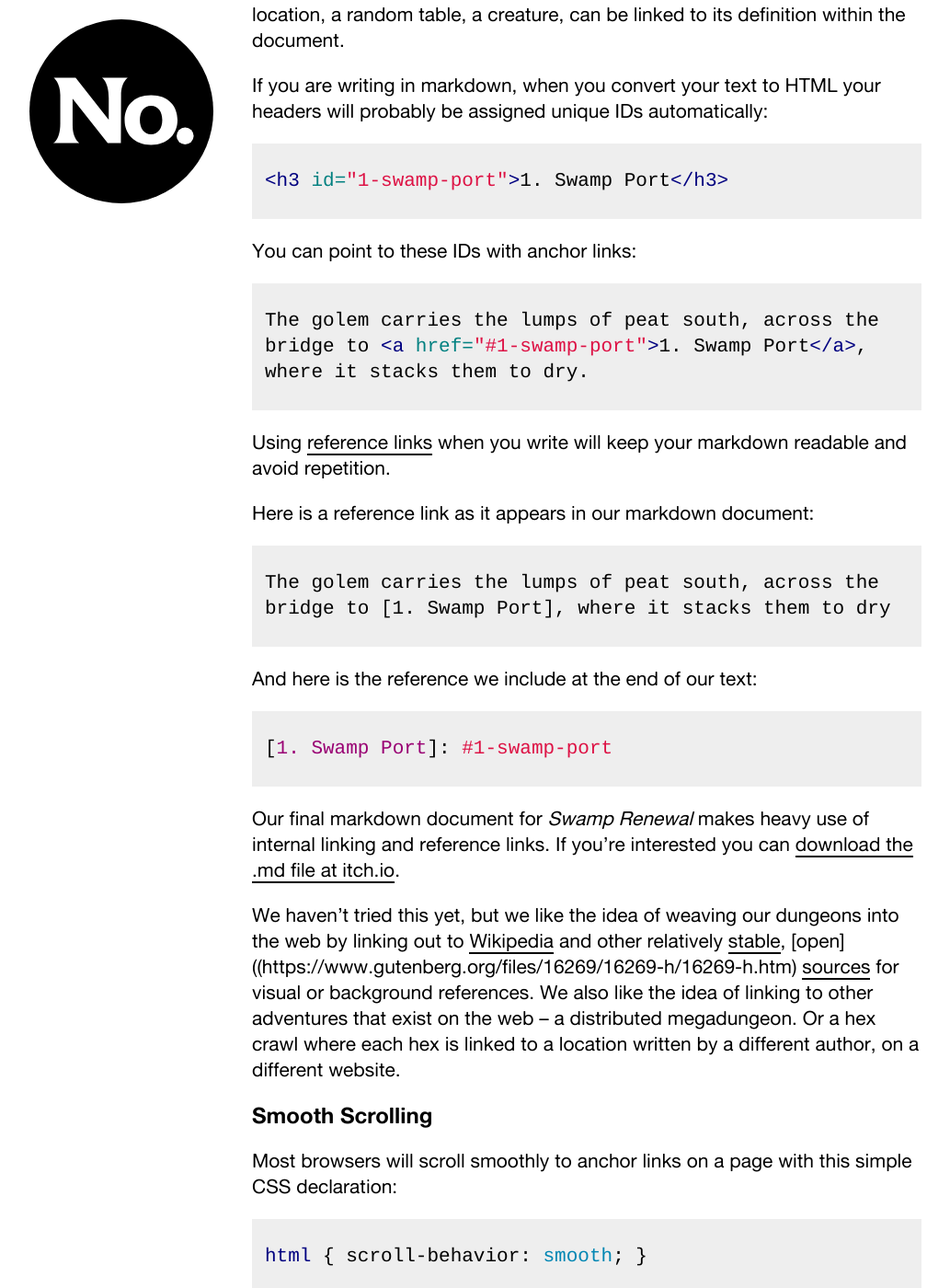
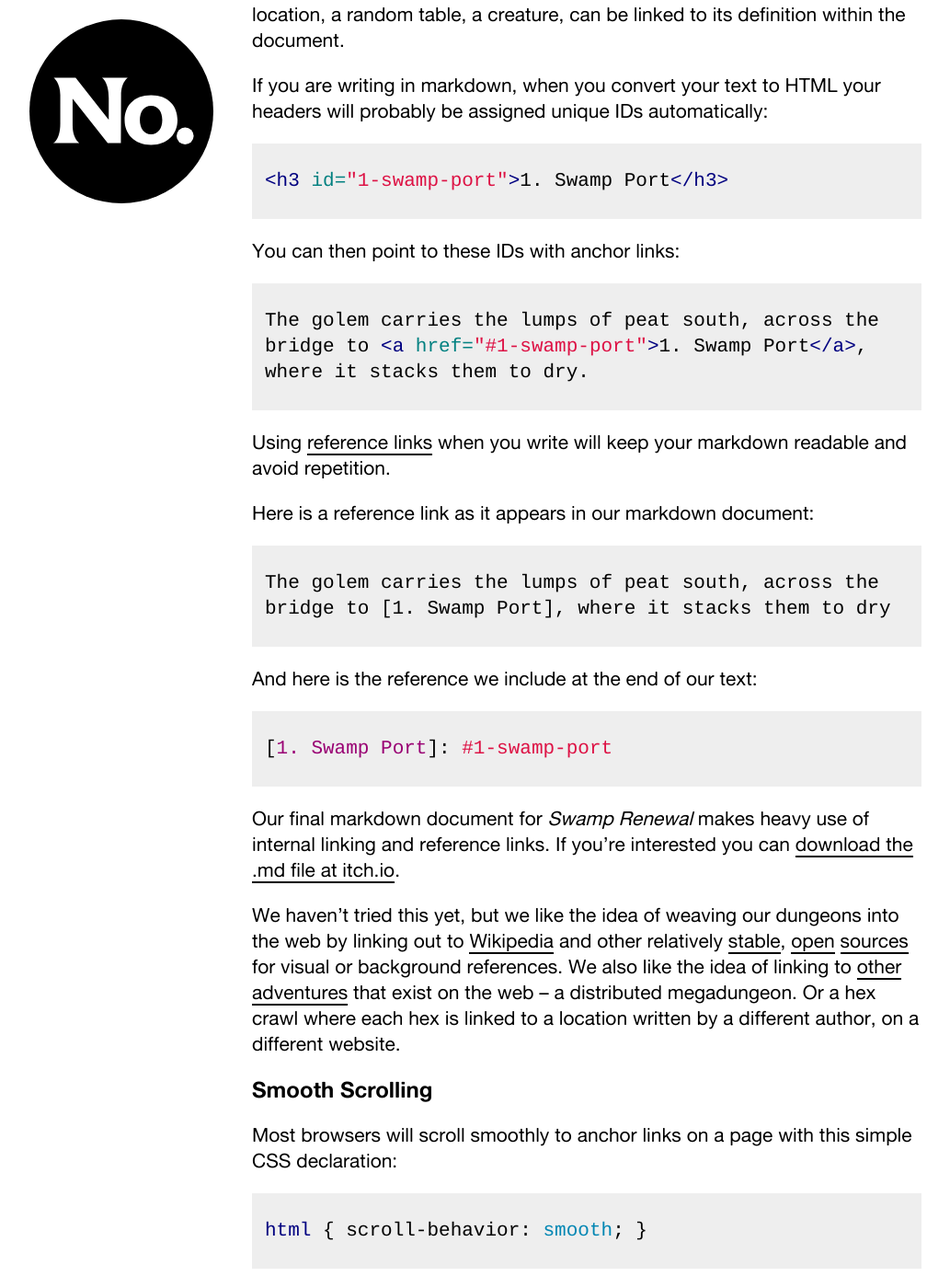
Before and after one commit to numbered-works/numbered-works.github.io, a Jekyll site: the page built from _posts/2022-03-08-html-dungeons-links.md, in a window 1280 px wide and 1400 px high, scrolled down 973 px. Shown: the whole window at 92% size, without its empty margins (122-1155 px from the left). Built offline with Jekyll 4.4.1, drawn with Linux system fonts in a browser that asks for light colours; some web fonts are replaced.

Commit message:
html dungeon

````diff
--- a/_posts/2022-03-08-html-dungeons-links.md
+++ b/_posts/2022-03-08-html-dungeons-links.md
@@ -27,7 +27,7 @@ If you are writing in markdown, when you convert your text to HTML your headers
 <h3 id="1-swamp-port">1. Swamp Port</h3>
 ```
 
-You can point to these IDs with anchor links:
+You can then point to these IDs with anchor links:
 
 ```html
 The golem carries the lumps of peat south, across the bridge to <a href="#1-swamp-port">1. Swamp Port</a>, where it stacks them to dry.
@@ -47,7 +47,7 @@ And here is the reference we include at the end of our text:
 ```
 Our final markdown document for *Swamp Renewal* makes heavy use of internal linking and reference links. If you're interested you can [download the .md file at itch.io](https://numbered-works.itch.io/swamp-renewal).
 
-We haven't tried this yet, but we like the idea of weaving our dungeons into the web by linking out to [Wikipedia](https://en.wikipedia.org/wiki/Great_Stink) and other relatively [stable](https://www.ubu.com/film/schwartz-lillian_ufo.html), [open]((https://www.gutenberg.org/files/16269/16269-h/16269-h.htm) [sources](https://search.museumplantinmoretus.be/details/collect/390061) for visual or background references. We also like the idea of linking to other adventures that exist on the web -- a distributed megadungeon. Or a hex crawl where each hex is linked to a location written by a different author, on a different website.
+We haven't tried this yet, but we like the idea of weaving our dungeons into the web by linking out to [Wikipedia](https://en.wikipedia.org/wiki/Great_Stink) and other relatively [stable](https://www.ubu.com/film/schwartz-lillian_ufo.html), [open](https://www.gutenberg.org/files/16269/16269-h/16269-h.htm) [sources](https://search.museumplantinmoretus.be/details/collect/390061) for visual or background references. We also like the idea of linking to [other adventures](https://www.dungeonresearch.com/barrow-of-the-elf-king) that exist on the web -- a distributed megadungeon. Or a hex crawl where each hex is linked to a location written by a different author, on a different website.
 
 ## Smooth Scrolling
 
````
